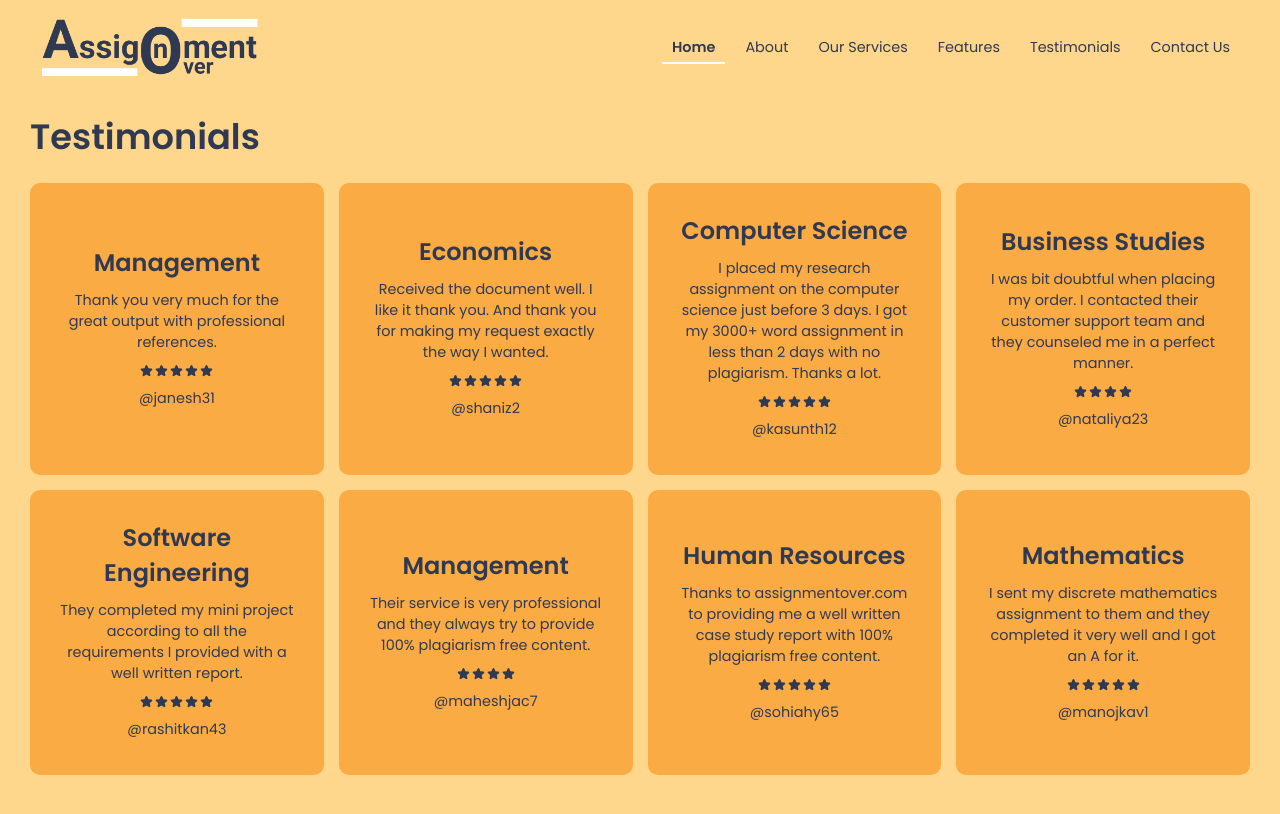
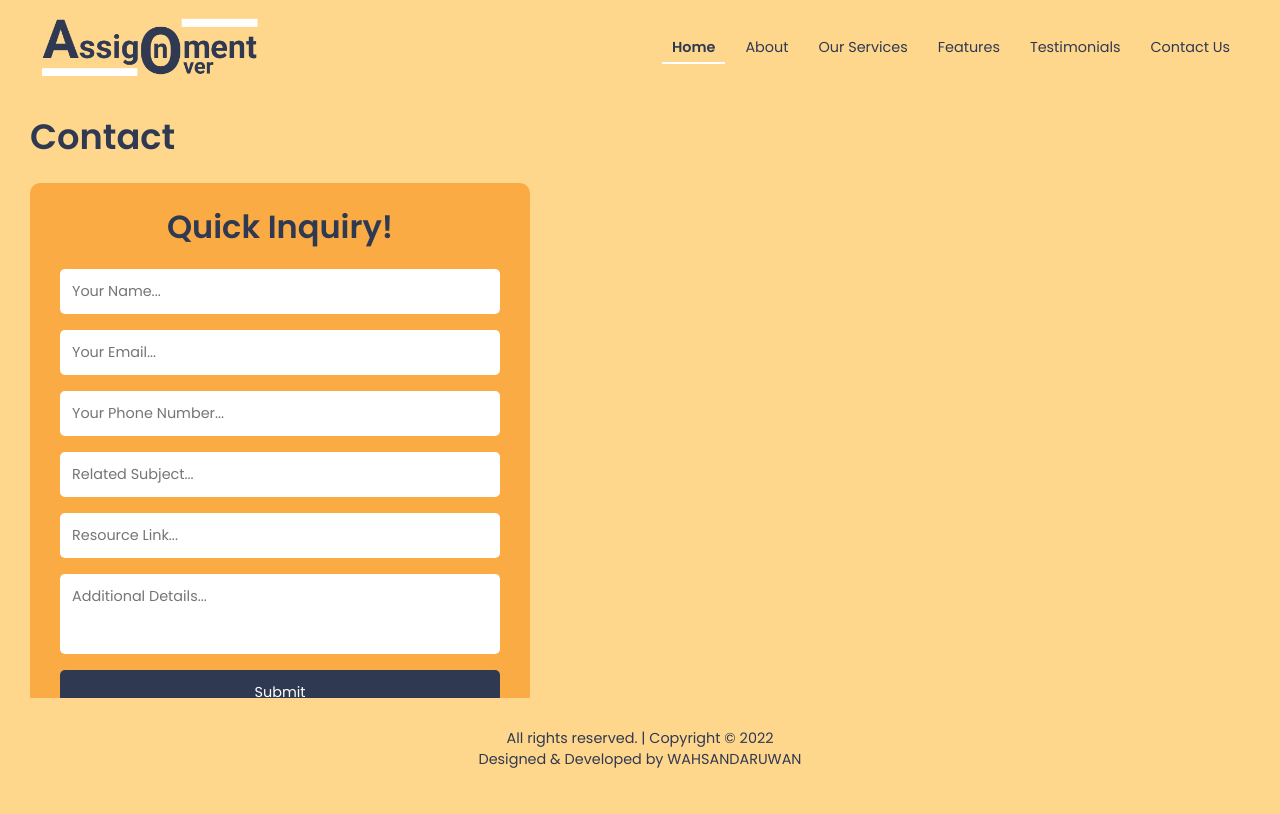
Before and after one commit to wahsandaruwan/assignmentover_frontend, a React (Create React App) app: page / in a window 1280 px wide. Shown: the top 814 px of the page. Built offline with nearby package versions, Linux system fonts and the light colour scheme; the HTML template or start-up script is replaced by a standard one.

Commit message:
Added footer

```diff
--- a/src/App.js
+++ b/src/App.js
@@ -1,9 +1,11 @@
 // Custom components & modules
 import About from './Components/Pages/About'
+import Contact from './Components/Pages/Contact'
 import Features from './Components/Pages/Features'
 import Home from './Components/Pages/Home'
 import Services from './Components/Pages/Services'
 import Testimonials from './Components/Pages/Testimonials'
+import Footer from './Components/Sections/Footer'
 import NavBar from './Components/Sections/NavBar'
 
 const App = () => {
@@ -14,7 +16,9 @@ const App = () => {
       {/* <About /> */}
       {/* <Services /> */}
       {/* <Features /> */}
-      <Testimonials />
+      {/* <Testimonials /> */}
+      <Contact />
+      <Footer />
     </>
   )
 }
--- /dev/null
+++ b/src/Components/Pages/Contact.js
@@ -0,0 +1,14 @@
+import InquiryForm from '../Sections/InquiryForm'
+
+const Contact = () => {
+  return (
+    <>
+      <div className="page contact">
+        <h1 className="heading">Contact</h1>
+        <InquiryForm />
+      </div>
+    </>
+  )
+}
+
+export default Contact
--- /dev/null
+++ b/src/Components/Sections/Footer.js
@@ -0,0 +1,17 @@
+// Custom styling
+import './Styles/FooterStyles.css'
+
+const Footer = () => {
+  return (
+    <>
+      <div className="footer">
+        <div className="copyright">
+          All rights reserved. | Copyright &copy; 2022
+        </div>
+        <div className="credits">Designed & Developed by WAHSANDARUWAN</div>
+      </div>
+    </>
+  )
+}
+
+export default Footer
--- /dev/null
+++ b/src/Components/Sections/Styles/FooterStyles.css
@@ -0,0 +1,19 @@
+/* -----Footer----- */
+.footer {
+  position: absolute;
+  bottom: 0;
+  width: 100%;
+  padding: 30px;
+  background-color: #ffd78c;
+  display: flex;
+  justify-content: center;
+  align-items: center;
+  flex-direction: column;
+}
+
+/* Copyright & credits */
+.footer .copyright,
+.footer .credits {
+  font-size: 0.9rem;
+  color: #303952;
+}
--- a/src/index.css
+++ b/src/index.css
@@ -19,6 +19,7 @@ body {
 
 /* -----Page----- */
 .page {
+  background-color: #ffd78c;
   display: flex;
   width: 100%;
   max-width: 1700px;
@@ -166,3 +167,15 @@ svg {
   gap: 15px;
   grid-template-columns: repeat(4, 1fr);
 }
+
+/* ----------------Testimonial page---------------- */
+.contact {
+  justify-content: flex-start;
+  align-items: flex-start;
+  flex-direction: column;
+  padding: 110px 30px;
+}
+
+.contact .inquiry-form {
+  margin: 0 !important;
+}
```
